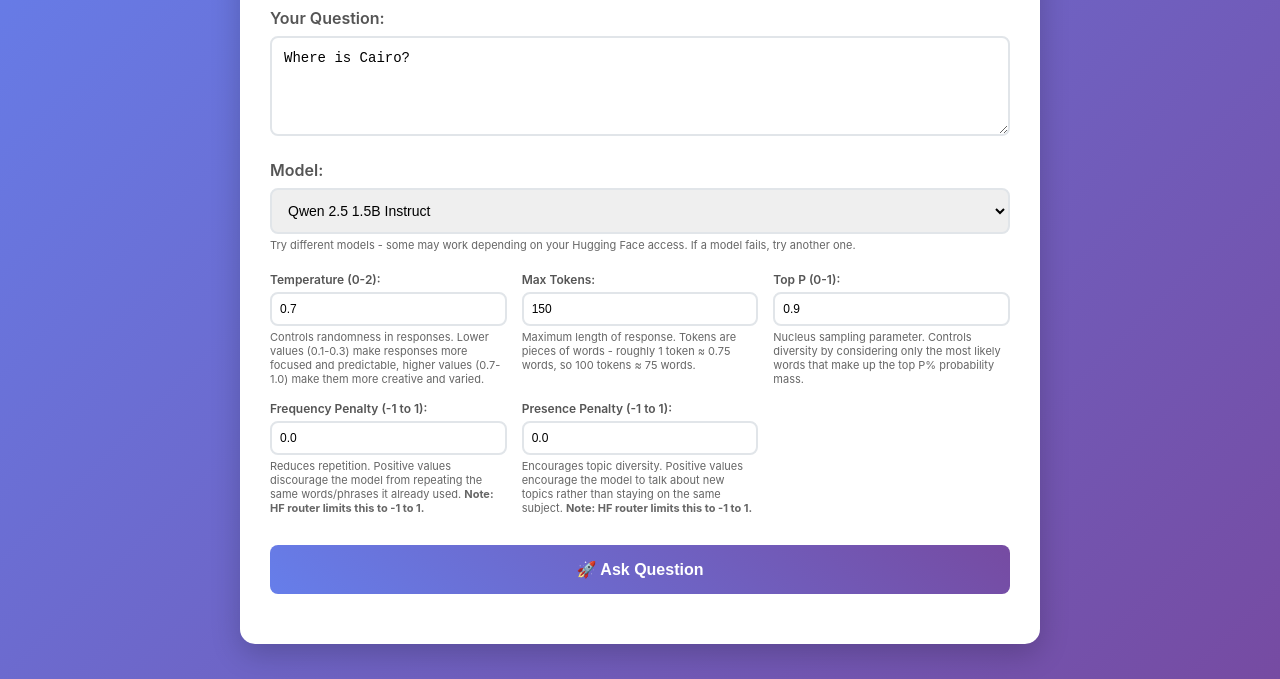
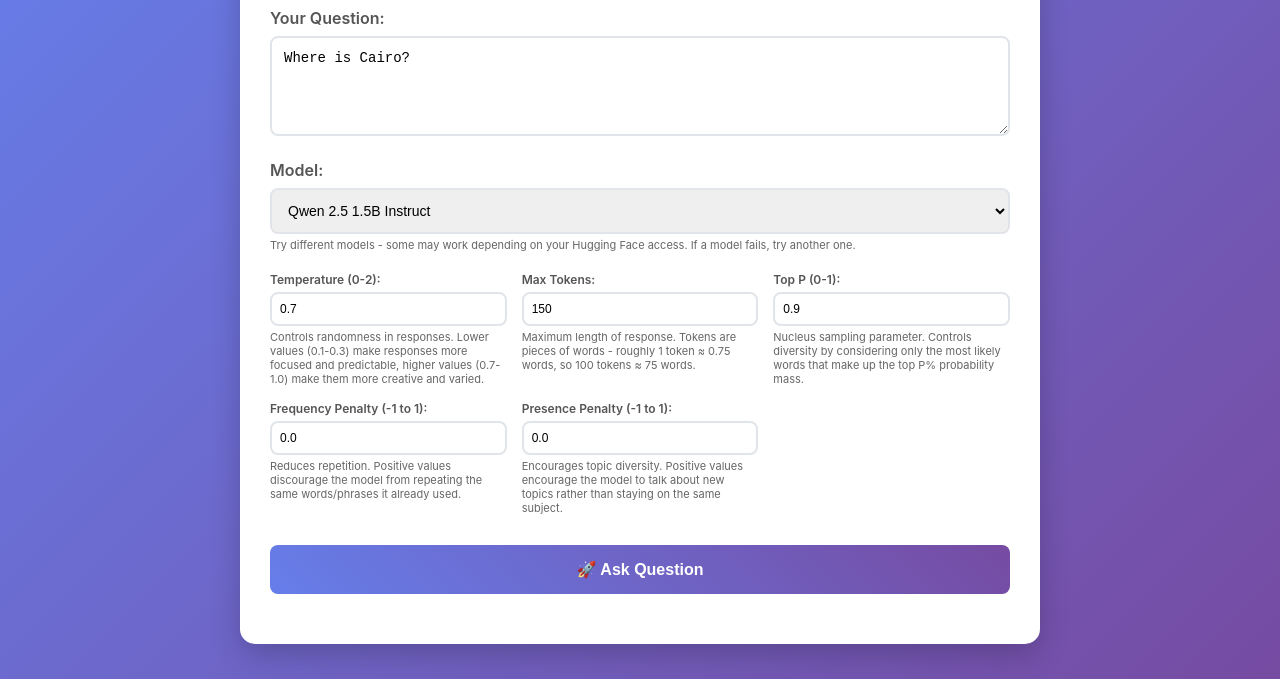
Before and after one commit to herbowicz/huggingface-llm-chat, a website: page index.html in a window 1280 px wide. Shown: the part 121-800 px from the top of the page. Drawn offline with Linux system fonts and the light colour scheme.

Commit message:
✨ Clean up parameter descriptions and improve UI clarity
- Remove redundant HF router limitation notes from penalty parameters

```diff
--- a/index.html
+++ b/index.html
@@ -223,14 +223,14 @@
                     <label for="frequency_penalty">Frequency Penalty (-1 to 1):</label>
                     <input type="number" id="frequency_penalty" min="-1" max="1" step="0.1" value="0.0">
                     <small style="color: #666; font-size: 11px; margin-top: 4px; display: block;">
-                        Reduces repetition. Positive values discourage the model from repeating the same words/phrases it already used. <strong>Note: HF router limits this to -1 to 1.</strong>
+                        Reduces repetition. Positive values discourage the model from repeating the same words/phrases it already used.
                     </small>
                 </div>
                 <div class="param-group">
                     <label for="presence_penalty">Presence Penalty (-1 to 1):</label>
                     <input type="number" id="presence_penalty" min="-1" max="1" step="0.1" value="0.0">
                     <small style="color: #666; font-size: 11px; margin-top: 4px; display: block;">
-                        Encourages topic diversity. Positive values encourage the model to talk about new topics rather than staying on the same subject. <strong>Note: HF router limits this to -1 to 1.</strong>
+                        Encourages topic diversity. Positive values encourage the model to talk about new topics rather than staying on the same subject.
                     </small>
                 </div>
             </div>
```
